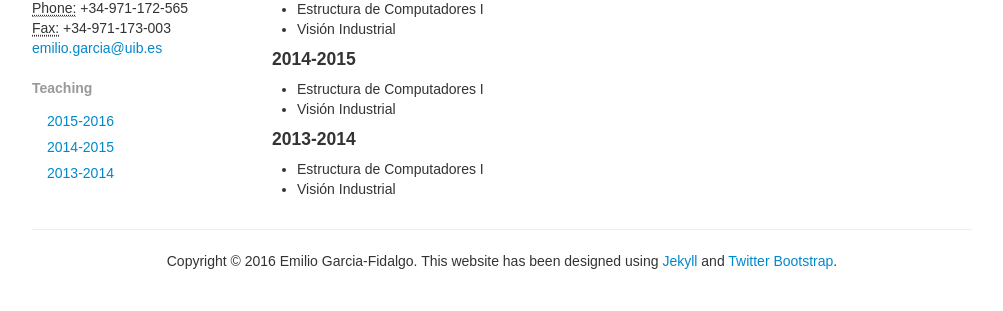
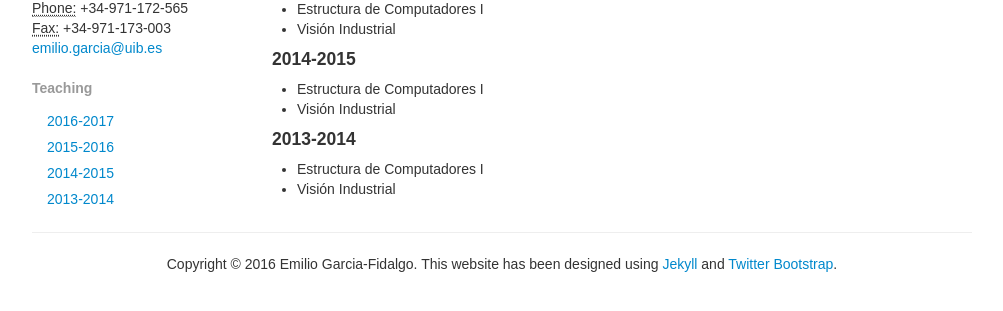
Before and after one commit to emiliofidalgo/emiliofidalgo.github.io, a Jekyll site: the page built from teaching/index.html, in a window 1280 px wide. Shown: the part 368-679 px from the top of the page, without its empty margins (138-1141 px from the left). Built offline with Jekyll 4.4.1, drawn with Linux system fonts in a browser that asks for light colours.

Commit message:
Update panel teaching

```diff
--- a/_includes/panel_teaching.html
+++ b/_includes/panel_teaching.html
@@ -1,5 +1,6 @@
 <h5 class="muted">Teaching</h5>
 <ul class="nav nav-list">
+	<li><a href="#20162017">2016-2017</a></li>
 	<li><a href="#20152016">2015-2016</a></li>
 	<li><a href="#20142015">2014-2015</a></li>
 	<li><a href="#20132014">2013-2014</a></li>
```
